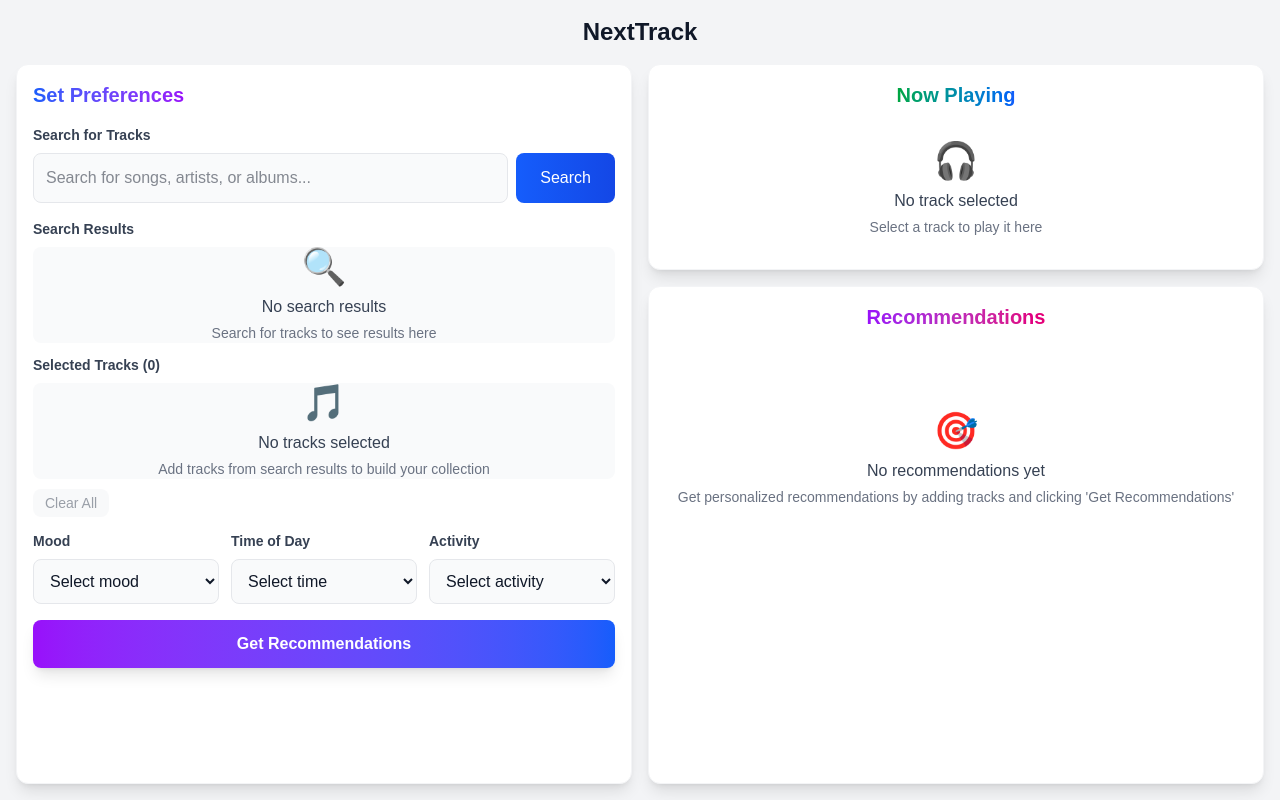
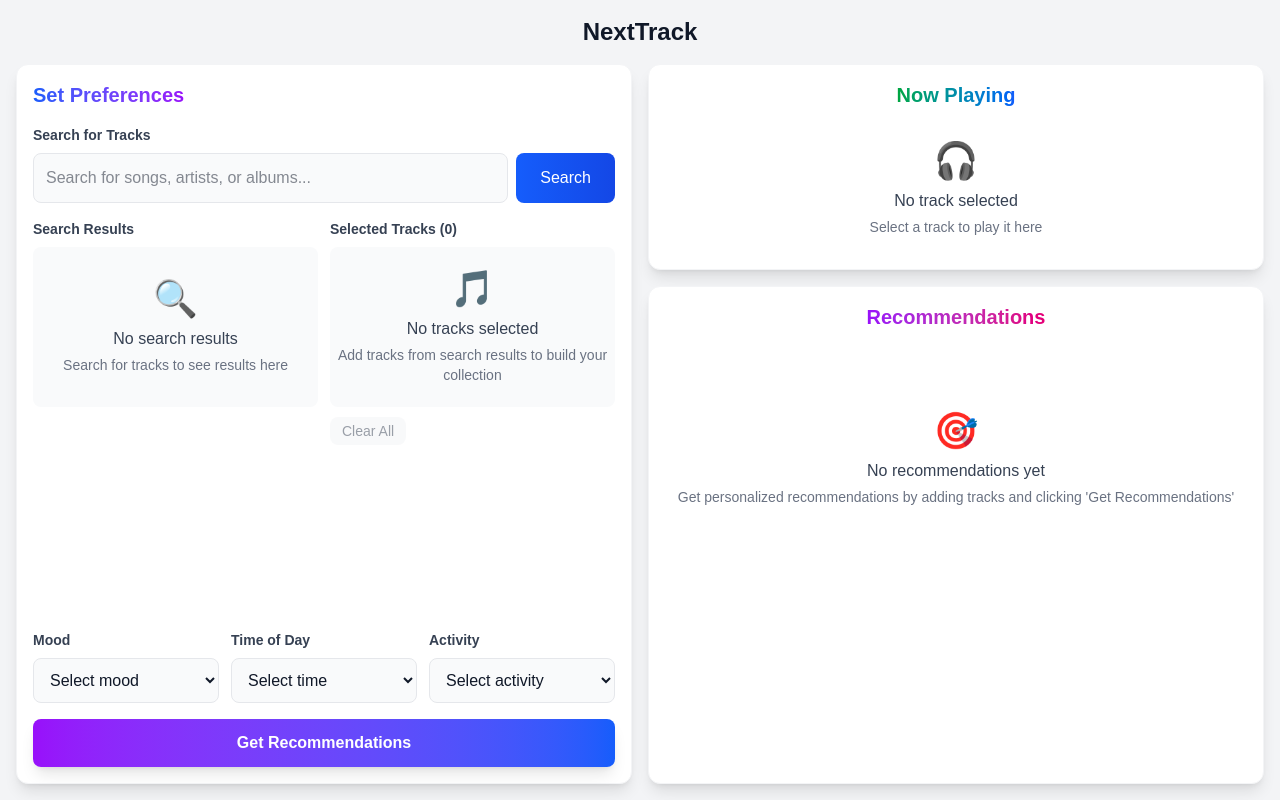
Before and after one commit to zayLatt25/NextTrack, a Next.js app: page / in a window 1280 px wide. Built offline with nearby package versions, Linux system fonts and the light colour scheme.

Commit message:
made search results and selected tracks side by side

```diff
--- a/src/app/page.tsx
+++ b/src/app/page.tsx
@@ -219,31 +219,33 @@ export default function Home() {
             </div>
           </div>
 
+          {/* Search Results and Selected Tracks - Side by Side */}
+          <div className="grid grid-cols-1 lg:grid-cols-2 gap-3 mb-6 flex-1 min-h-0">
             {/* Search Results */}
-          <div className="mb-3 flex-shrink-0">
+            <div className="flex flex-col">
               <h3 className="text-sm font-semibold text-gray-700 mb-2">Search Results</h3>
               {searchLoading ? (
-              <div className="h-24 overflow-y-auto space-y-2 bg-gray-50 rounded-lg p-3">
+                <div className="h-40 overflow-y-auto space-y-2 bg-gray-50 rounded-lg p-3">
                   <div className="space-y-2">
-                  {Array.from({ length: 3 }).map((_, index) => (
+                    {Array.from({ length: 4 }).map((_, index) => (
                       <TrackSkeleton key={index} />
                     ))}
                   </div>
                 </div>
               ) : searchResults.length > 0 ? (
-              <div className="h-24 overflow-y-auto space-y-2 bg-gray-50 rounded-lg p-3">
+                <div className="h-40 overflow-y-auto space-y-2 bg-gray-50 rounded-lg p-3">
                   {searchResults.map((track) => (
                     <div
                       key={track.id}
                       className="flex items-center justify-between p-3 bg-white border border-gray-200 rounded-lg hover:shadow-md transition-all duration-200"
                     >
-                    <div className="flex-1">
-                      <div className="font-medium text-gray-900">{track.name}</div>
-                      <div className="text-sm text-gray-600">{track.artists[0]?.name}</div>
+                      <div className="flex-1 min-w-0">
+                        <div className="font-medium text-gray-900 truncate">{track.name}</div>
+                        <div className="text-sm text-gray-600 truncate">{track.artists[0]?.name}</div>
                       </div>
                       <button
                         onClick={() => isTrackSelected(track.id) ? removeTrackFromCollection(track.id) : addTrackToCollection(track)}
-                      className={`px-4 py-2 text-sm rounded-lg font-medium transition-all duration-200 ${
+                        className={`px-3 py-2 text-xs rounded-lg font-medium transition-all duration-200 flex-shrink-0 ${
                           isTrackSelected(track.id)
                             ? 'bg-red-100 text-red-700 hover:bg-red-200 border border-red-200'
                             : 'bg-green-100 text-green-700 hover:bg-green-200 border border-green-200'
@@ -255,7 +257,7 @@ export default function Home() {
                   ))}
                 </div>
               ) : (
-              <div className="h-24 flex items-center justify-center bg-gray-50 rounded-lg">
+                <div className="h-40 flex items-center justify-center bg-gray-50 rounded-lg">
                   <EmptyState
                     icon="🔍"
                     title="No search results"
@@ -266,9 +268,9 @@ export default function Home() {
             </div>
 
             {/* Selected Tracks */}
-          <div className="mb-3 flex-shrink-0">
+            <div className="flex flex-col">
               <h3 className="text-sm font-semibold text-gray-700 mb-2">Selected Tracks ({selectedTracks.length})</h3>
-            <div className="h-24 bg-gray-50 rounded-lg">
+              <div className="h-40 bg-gray-50 rounded-lg">
                 {selectedTracks.length > 0 ? (
                   <div className="h-full overflow-y-auto space-y-2 p-3">
                     {selectedTracks.map((track) => (
@@ -276,13 +278,13 @@ export default function Home() {
                         key={track.id}
                         className="flex items-center justify-between p-3 bg-white border border-gray-200 rounded-lg hover:shadow-md transition-all duration-200"
                       >
-                      <div className="flex-1">
-                        <div className="font-medium text-gray-900">{track.name}</div>
-                        <div className="text-sm text-gray-600">{track.artists[0]?.name}</div>
+                        <div className="flex-1 min-w-0">
+                          <div className="font-medium text-gray-900 truncate">{track.name}</div>
+                          <div className="text-sm text-gray-600 truncate">{track.artists[0]?.name}</div>
                         </div>
                         <button
                           onClick={() => removeTrackFromCollection(track.id)}
-                        className="px-4 py-2 bg-red-100 text-red-700 text-sm rounded-lg hover:bg-red-200 font-medium transition-all duration-200"
+                          className="px-3 py-2 bg-red-100 text-red-700 text-xs rounded-lg hover:bg-red-200 font-medium transition-all duration-200 flex-shrink-0"
                         >
                           Remove
                         </button>
@@ -307,6 +309,7 @@ export default function Home() {
                 >
                   Clear All
                 </button>
+              </div>
             </div>
           </div>
 
@@ -356,6 +359,8 @@ export default function Home() {
             <div className="mb-3 p-2 bg-red-50 border border-red-200 text-red-700 rounded-lg text-sm flex-shrink-0">{errorMessage}</div>
           )}
 
+          {/* Get Recommendations Button - moved to bottom */}
+          <div className="mt-auto">
             <button
               onClick={getRecommendations}
               className="w-full px-4 py-3 bg-gradient-to-r from-purple-600 to-blue-600 text-white rounded-lg hover:from-purple-700 hover:to-blue-700 disabled:opacity-50 flex items-center justify-center font-semibold text-base transition-all duration-200 shadow-lg hover:shadow-xl flex-shrink-0"
@@ -370,6 +375,7 @@ export default function Home() {
                 "Get Recommendations"
               )}
             </button>
+          </div>
         </div>
 
         {/* Right Side - Now Playing and Recommendations */}
```
Lines whose indentation alone changed are shown as unchanged.
